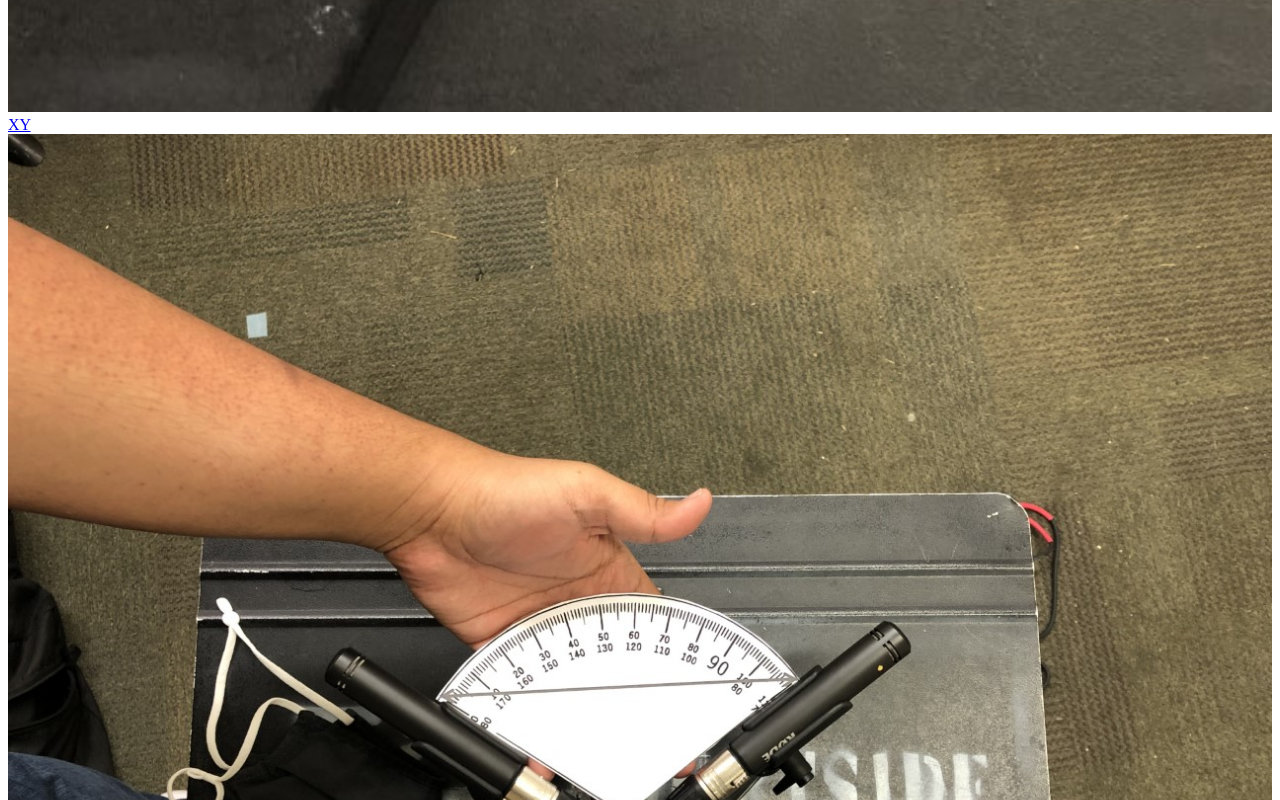
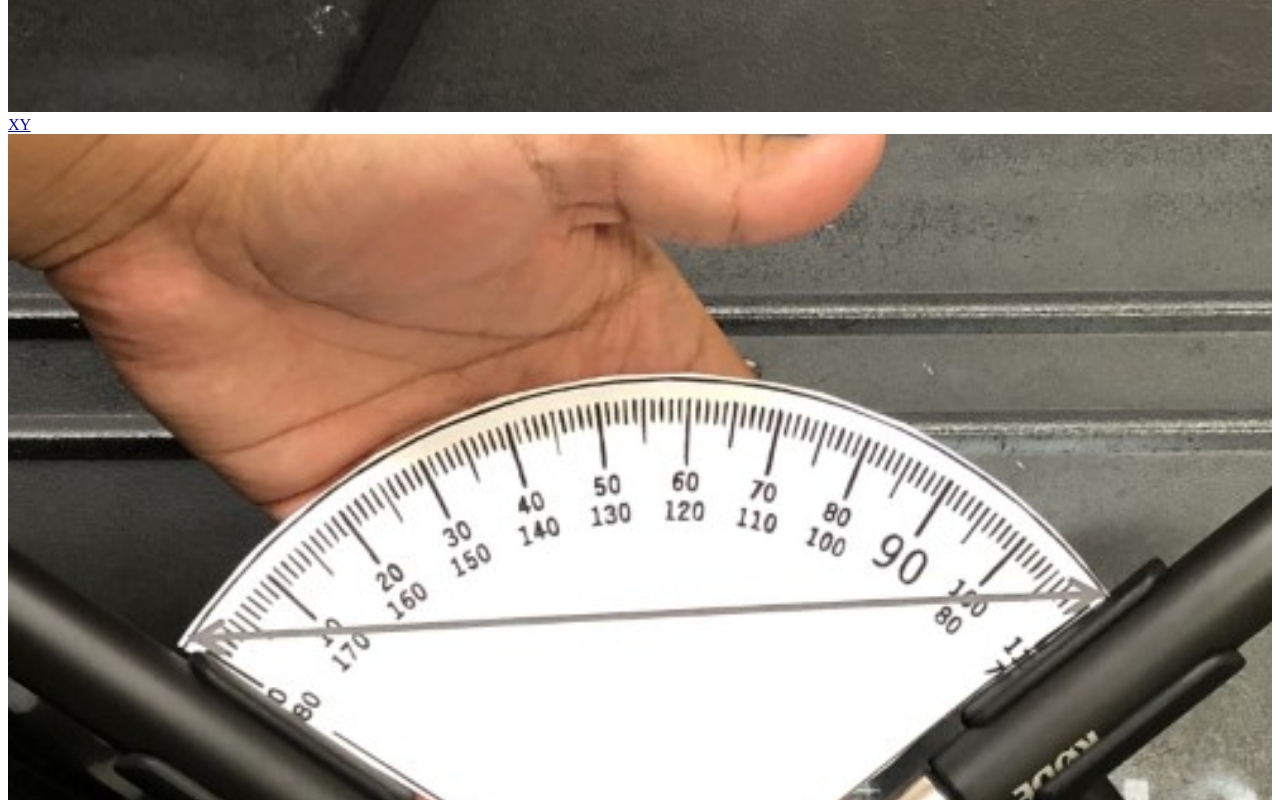
Before and after one commit to tristanm22/mysite, a plain HTML site: page stereo.html in a window 1280 px wide. Shown: the part 1160-1960 px from the top of the page. Drawn offline with Linux system fonts and the light colour scheme.

Commit message:
Update stereo.html

```diff
--- a/stereo.html
+++ b/stereo.html
@@ -16,7 +16,7 @@
 
 
 
- <img src="ORTF Setup.jpg" width="100%">
+ <img src="ORTF Setup (2).jpg" width="100%">
 
   <a href="https://baylor.app.box.com/file/727433953985">ORTF</a>
 
```
